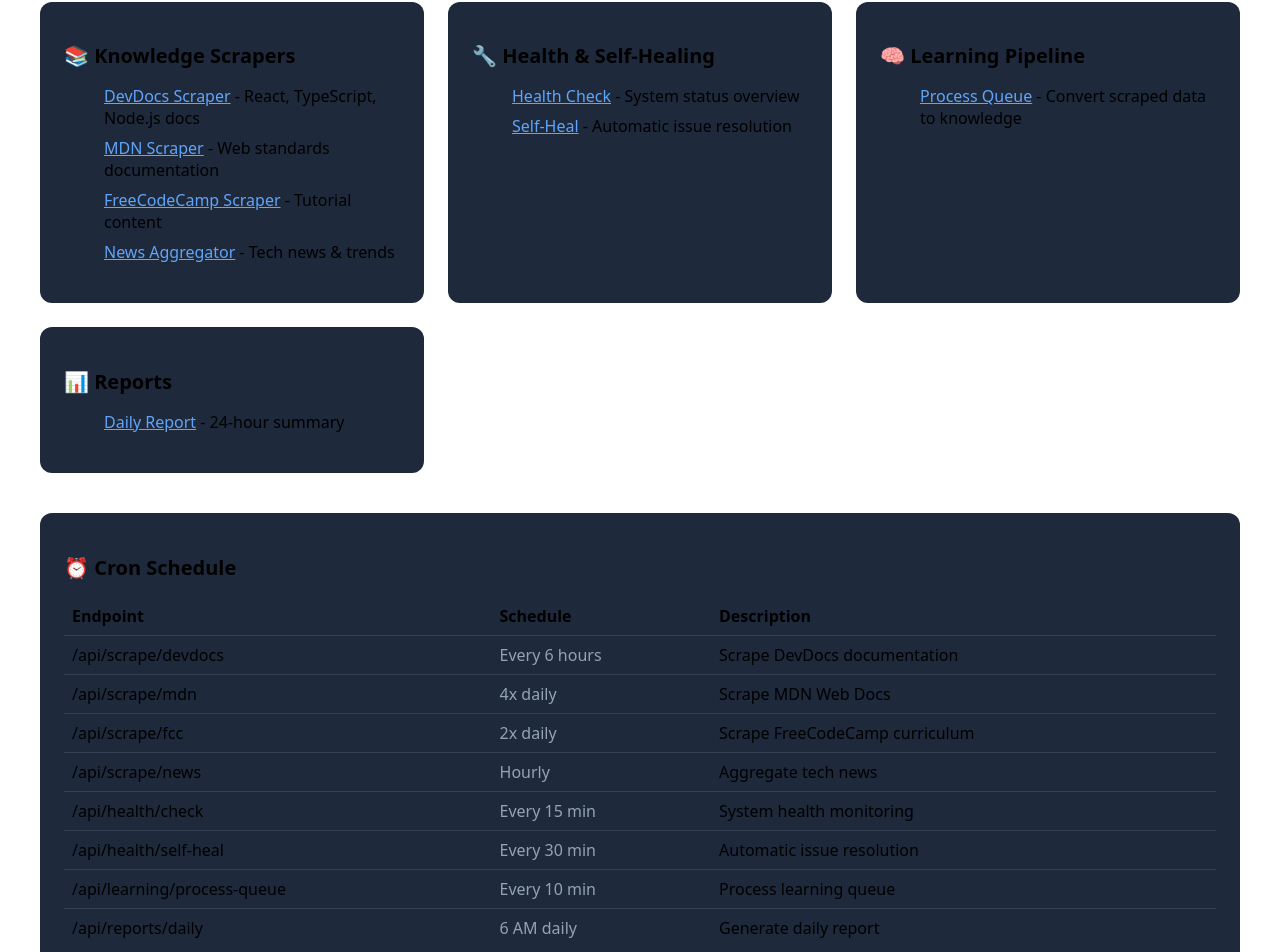
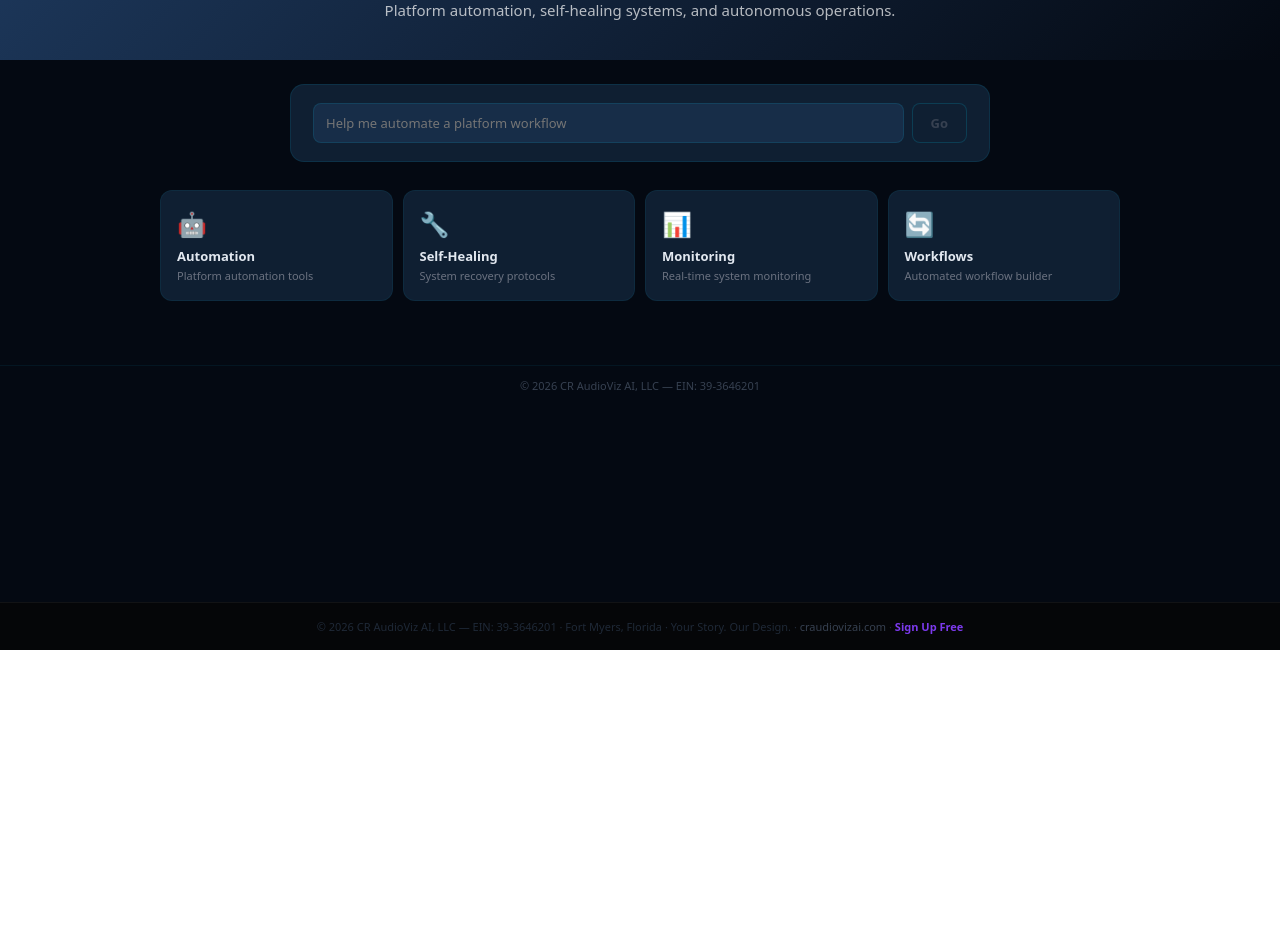
Before and after one commit to CR-AudioViz-AI/javari-autonomous-system, a Next.js app: page / in a window 1280 px wide. Shown: the part 235-1187 px from the top of the page. After the commit the page ends 885 px from the top, so only its background shows below. Built offline with nearby package versions, Linux system fonts and the light colour scheme.

Commit message:
feat: full AI homepage — CR AudioViz AI EIN 39-3646201

```diff
--- a/app/page.tsx
+++ b/app/page.tsx
@@ -1,118 +1,32 @@
-export default function Home() {
-  return (
-    <main style={{ padding: '40px', maxWidth: '1200px', margin: '0 auto' }}>
-      <h1 style={{ fontSize: '2.5rem', fontWeight: 'bold', marginBottom: '8px' }}>
-        🧠 Javari AI Autonomous System
-      </h1>
-      <p style={{ color: '#94a3b8', marginBottom: '40px' }}>
-        Self-learning, self-healing AI infrastructure for CR AudioViz AI
-      </p>
-
-      <div style={{ display: 'grid', gridTemplateColumns: 'repeat(auto-fit, minmax(300px, 1fr))', gap: '24px' }}>
-        {/* Scrapers Section */}
-        <section style={{ background: '#1e293b', borderRadius: '12px', padding: '24px' }}>
-          <h2 style={{ fontSize: '1.25rem', marginBottom: '16px', display: 'flex', alignItems: 'center', gap: '8px' }}>
-            📚 Knowledge Scrapers
-          </h2>
-          <ul style={{ listStyle: 'none', display: 'flex', flexDirection: 'column', gap: '8px' }}>
-            <li><a href="/api/scrape/devdocs?manual=true" style={{ color: '#60a5fa' }}>DevDocs Scraper</a> - React, TypeScript, Node.js docs</li>
-            <li><a href="/api/scrape/mdn?manual=true" style={{ color: '#60a5fa' }}>MDN Scraper</a> - Web standards documentation</li>
-            <li><a href="/api/scrape/fcc?manual=true" style={{ color: '#60a5fa' }}>FreeCodeCamp Scraper</a> - Tutorial content</li>
-            <li><a href="/api/scrape/news?manual=true" style={{ color: '#60a5fa' }}>News Aggregator</a> - Tech news &amp; trends</li>
-          </ul>
-        </section>
-
-        {/* Health Section */}
-        <section style={{ background: '#1e293b', borderRadius: '12px', padding: '24px' }}>
-          <h2 style={{ fontSize: '1.25rem', marginBottom: '16px', display: 'flex', alignItems: 'center', gap: '8px' }}>
-            🔧 Health &amp; Self-Healing
-          </h2>
-          <ul style={{ listStyle: 'none', display: 'flex', flexDirection: 'column', gap: '8px' }}>
-            <li><a href="/api/health/check" style={{ color: '#60a5fa' }}>Health Check</a> - System status overview</li>
-            <li><a href="/api/health/self-heal" style={{ color: '#60a5fa' }}>Self-Heal</a> - Automatic issue resolution</li>
-          </ul>
-        </section>
-
-        {/* Learning Section */}
-        <section style={{ background: '#1e293b', borderRadius: '12px', padding: '24px' }}>
-          <h2 style={{ fontSize: '1.25rem', marginBottom: '16px', display: 'flex', alignItems: 'center', gap: '8px' }}>
-            🧠 Learning Pipeline
-          </h2>
-          <ul style={{ listStyle: 'none', display: 'flex', flexDirection: 'column', gap: '8px' }}>
-            <li><a href="/api/learning/process-queue" style={{ color: '#60a5fa' }}>Process Queue</a> - Convert scraped data to knowledge</li>
-          </ul>
-        </section>
-
-        {/* Reports Section */}
-        <section style={{ background: '#1e293b', borderRadius: '12px', padding: '24px' }}>
-          <h2 style={{ fontSize: '1.25rem', marginBottom: '16px', display: 'flex', alignItems: 'center', gap: '8px' }}>
-            📊 Reports
-          </h2>
-          <ul style={{ listStyle: 'none', display: 'flex', flexDirection: 'column', gap: '8px' }}>
-            <li><a href="/api/reports/daily" style={{ color: '#60a5fa' }}>Daily Report</a> - 24-hour summary</li>
-          </ul>
-        </section>
+"use client";
+// app/page.tsx — Javari Autonomous System · CR AudioViz AI · EIN 39-3646201 · May 2026
+import { useState } from "react";
+const T=[{"i": "\ud83e\udd16", "l": "Automation", "d": "Platform automation tools", "h": "/automate"}, {"i": "\ud83d\udd27", "l": "Self-Healing", "d": "System recovery protocols", "h": "/healing"}, {"i": "\ud83d\udcca", "l": "Monitoring", "d": "Real-time system monitoring", "h": "/monitor"}, {"i": "\ud83d\udd04", "l": "Workflows", "d": "Automated workflow builder", "h": "/workflows"}];
+export default function P() {
+  const [i,setI]=useState(""); const [o,setO]=useState(""); const [l,setL]=useState(false);
+  async function go() { if(!i.trim())return; setL(true);setO("");
+    try { const r=await fetch("/api/chat",{method:"POST",headers:{"Content-Type":"application/json"},body:JSON.stringify({messages:[{role:"user",content:i}],stream:false,systemOverride:"You are a platform automation expert. EIN: 39-3646201."})});
+      const d=await r.json(); setO(d?.choices?.[0]?.message?.content||d?.content||"Error.");
+    } catch {setO("Error.");} setL(false); }
+  return (<div style={{minHeight:"100vh",background:"#040912",color:"#e2e8f0",fontFamily:"system-ui"}}>
+    <nav style={{background:"#1E3A5F",padding:"0 20px",height:52,display:"flex",alignItems:"center",justifyContent:"space-between",position:"sticky",top:0,zIndex:100}}>
+      <div style={{display:"flex",alignItems:"center",gap:8}}><span style={{fontSize:20}}>🤖</span><span style={{fontWeight:800,color:"#1E3A5F",fontSize:15}}>Javari Autonomous System</span></div>
+      <a href="https://craudiovizai.com/auth/signup" style={{background:"#FF0800",color:"#fff",borderRadius:7,padding:"5px 14px",fontSize:12,fontWeight:700,textDecoration:"none"}}>Sign Up Free</a>
+    </nav>
+    <section style={{background:"linear-gradient(135deg,#1E3A5F,#040912)",padding:"48px 24px 40px",textAlign:"center"}}>
+      <h1 style={{fontSize:"clamp(22px,4vw,42px)",fontWeight:900,color:"#fff",margin:"0 0 10px",lineHeight:1.05}}>Javari<br/><span style={{color:"#1E3A5F"}}>Autonomous System</span></h1>
+      <p style={{color:"rgba(255,255,255,0.7)",fontSize:15,margin:0}}>Platform automation, self-healing systems, and autonomous operations.</p>
+    </section>
+    <section style={{maxWidth:700,margin:"0 auto",padding:"24px 20px 0"}}>
+      <div style={{background:"#0F1F32",border:"1px solid rgba(0,180,216,0.12)",borderRadius:14,padding:"18px 22px"}}>
+        <div style={{display:"flex",gap:8}}><input value={i} onChange={e=>setI(e.target.value)} onKeyDown={e=>e.key==="Enter"&&go()} placeholder="Help me automate a platform workflow" style={{flex:1,background:"#172D48",border:"1px solid rgba(0,180,216,0.15)",borderRadius:8,padding:"10px 12px",color:"#e2e8f0",fontSize:13,outline:"none",fontFamily:"system-ui"}}/>
+        <button onClick={go} disabled={l||!i.trim()} style={{background:l||!i.trim()?"#0F1F32":"#1E3A5F",color:l||!i.trim()?"#374151":"#1E3A5F",border:"1px solid rgba(0,180,216,0.2)",borderRadius:8,padding:"10px 18px",fontSize:13,fontWeight:700,cursor:l||!i.trim()?"not-allowed":"pointer",fontFamily:"system-ui"}}>{l?"...":"Go"}</button></div>
+        {o&&<pre style={{marginTop:12,padding:"12px",background:"rgba(0,180,216,0.05)",border:"1px solid rgba(0,180,216,0.1)",borderRadius:8,fontSize:13,color:"#e2e8f0",lineHeight:1.65,whiteSpace:"pre-wrap",fontFamily:"system-ui",maxHeight:300,overflowY:"auto",margin:"12px 0 0"}}>{o}</pre>}
       </div>
-
-      <section style={{ marginTop: '40px', background: '#1e293b', borderRadius: '12px', padding: '24px' }}>
-        <h2 style={{ fontSize: '1.25rem', marginBottom: '16px' }}>⏰ Cron Schedule</h2>
-        <table style={{ width: '100%', borderCollapse: 'collapse' }}>
-          <thead>
-            <tr style={{ borderBottom: '1px solid #334155' }}>
-              <th style={{ textAlign: 'left', padding: '8px' }}>Endpoint</th>
-              <th style={{ textAlign: 'left', padding: '8px' }}>Schedule</th>
-              <th style={{ textAlign: 'left', padding: '8px' }}>Description</th>
-            </tr>
-          </thead>
-          <tbody>
-            <tr style={{ borderBottom: '1px solid #334155' }}>
-              <td style={{ padding: '8px' }}>/api/scrape/devdocs</td>
-              <td style={{ padding: '8px', color: '#94a3b8' }}>Every 6 hours</td>
-              <td style={{ padding: '8px' }}>Scrape DevDocs documentation</td>
-            </tr>
-            <tr style={{ borderBottom: '1px solid #334155' }}>
-              <td style={{ padding: '8px' }}>/api/scrape/mdn</td>
-              <td style={{ padding: '8px', color: '#94a3b8' }}>4x daily</td>
-              <td style={{ padding: '8px' }}>Scrape MDN Web Docs</td>
-            </tr>
-            <tr style={{ borderBottom: '1px solid #334155' }}>
-              <td style={{ padding: '8px' }}>/api/scrape/fcc</td>
-              <td style={{ padding: '8px', color: '#94a3b8' }}>2x daily</td>
-              <td style={{ padding: '8px' }}>Scrape FreeCodeCamp curriculum</td>
-            </tr>
-            <tr style={{ borderBottom: '1px solid #334155' }}>
-              <td style={{ padding: '8px' }}>/api/scrape/news</td>
-              <td style={{ padding: '8px', color: '#94a3b8' }}>Hourly</td>
-              <td style={{ padding: '8px' }}>Aggregate tech news</td>
-            </tr>
-            <tr style={{ borderBottom: '1px solid #334155' }}>
-              <td style={{ padding: '8px' }}>/api/health/check</td>
-              <td style={{ padding: '8px', color: '#94a3b8' }}>Every 15 min</td>
-              <td style={{ padding: '8px' }}>System health monitoring</td>
-            </tr>
-            <tr style={{ borderBottom: '1px solid #334155' }}>
-              <td style={{ padding: '8px' }}>/api/health/self-heal</td>
-              <td style={{ padding: '8px', color: '#94a3b8' }}>Every 30 min</td>
-              <td style={{ padding: '8px' }}>Automatic issue resolution</td>
-            </tr>
-            <tr style={{ borderBottom: '1px solid #334155' }}>
-              <td style={{ padding: '8px' }}>/api/learning/process-queue</td>
-              <td style={{ padding: '8px', color: '#94a3b8' }}>Every 10 min</td>
-              <td style={{ padding: '8px' }}>Process learning queue</td>
-            </tr>
-            <tr>
-              <td style={{ padding: '8px' }}>/api/reports/daily</td>
-              <td style={{ padding: '8px', color: '#94a3b8' }}>6 AM daily</td>
-              <td style={{ padding: '8px' }}>Generate daily report</td>
-            </tr>
-          </tbody>
-        </table>
-      </section>
-
-      <footer style={{ marginTop: '40px', textAlign: 'center', color: '#64748b' }}>
-        <p>CR AudioViz AI, LLC • Javari AI Autonomous System v1.0</p>
-        <p style={{ marginTop: '8px' }}>🤖 Learning. Healing. Evolving.</p>
-      </footer>
-    </main>
-  );
+    </section>
+    <section style={{maxWidth:960,margin:"0 auto",padding:"28px 20px 64px"}}><div style={{display:"grid",gridTemplateColumns:"repeat(auto-fit,minmax(190px,1fr))",gap:10}}>
+      {T.map((t:any)=>(<a key={t.h} href={t.h} style={{background:"#0F1F32",border:"1px solid rgba(0,180,216,0.08)",borderRadius:12,padding:"16px",textDecoration:"none",display:"block"}}><span style={{fontSize:24,display:"block",marginBottom:7}}>{t.i}</span><div style={{fontWeight:700,fontSize:13,color:"#e2e8f0",marginBottom:3}}>{t.l}</div><div style={{fontSize:11,color:"#6B7280",lineHeight:1.4}}>{t.d}</div></a>))}
+    </div></section>
+    <footer style={{borderTop:"1px solid rgba(0,180,216,0.08)",padding:"12px 24px",textAlign:"center"}}><p style={{color:"#374151",fontSize:11,margin:0}}>© 2026 CR AudioViz AI, LLC — EIN: 39-3646201</p></footer>
+  </div>);
 }
```
